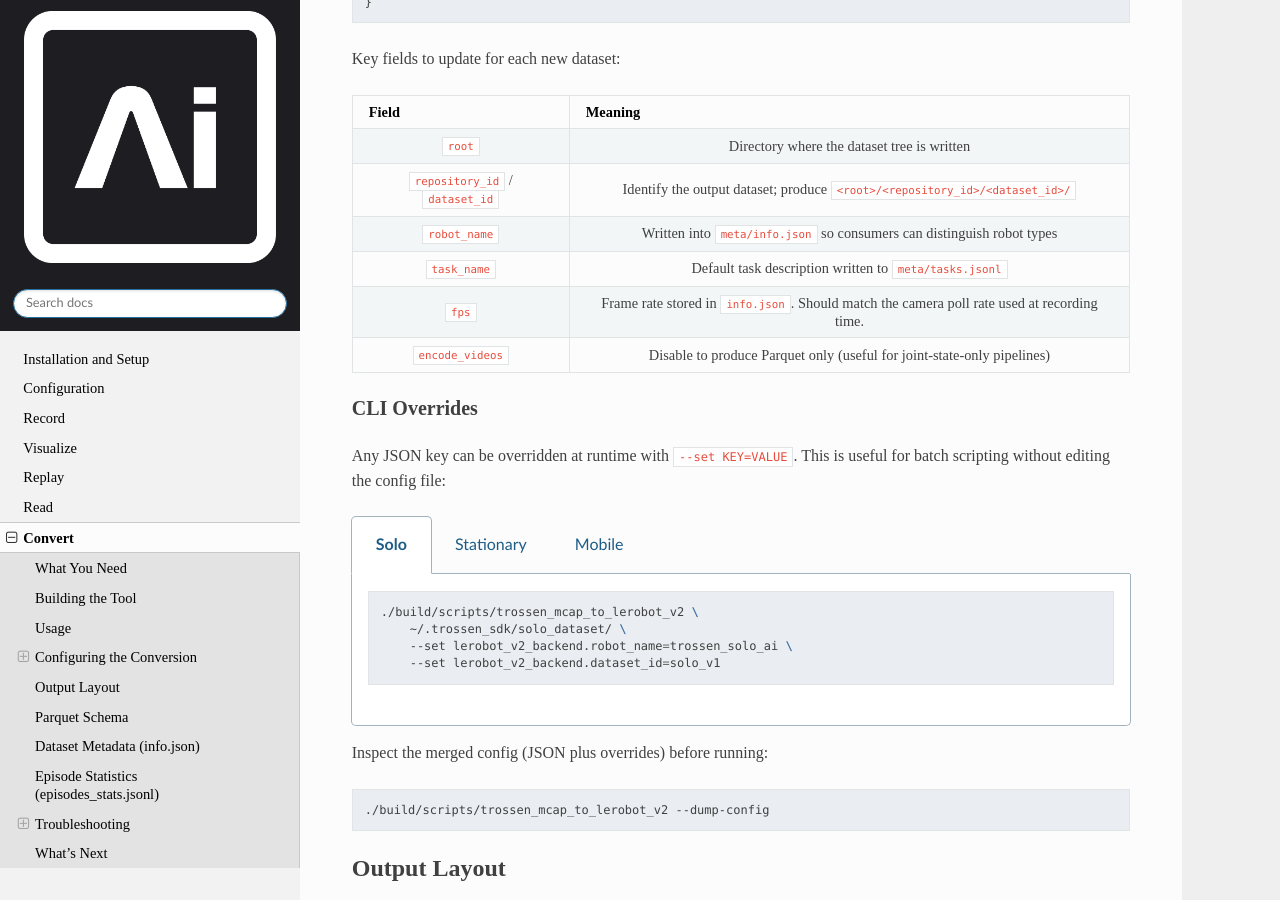
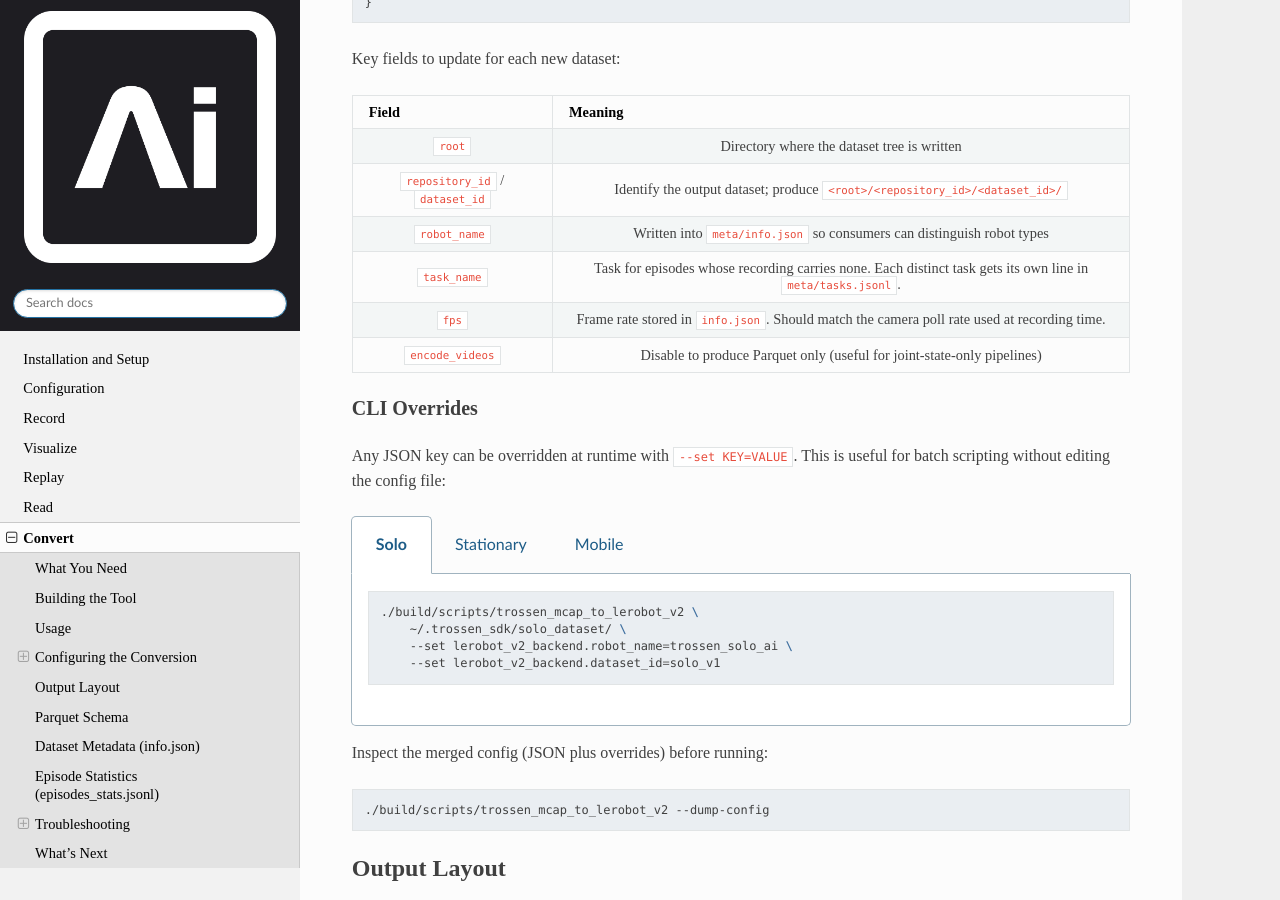
Before and after one commit to TrossenRobotics/trossen_sdk, a Sphinx documentation site: the page built from docs/convert.rst, in a window 1280 px wide and 900 px high, scrolled down 2018 px. Built offline with Sphinx 7.4.7 and the Read the Docs theme 3.1.0, drawn with Linux system fonts in a browser that asks for light colours; some web fonts are replaced.

Commit message:
docs: document the embedded task in v2
[skip ci]

```diff
--- a/docs/convert.rst
+++ b/docs/convert.rst
@@ -116,7 +116,8 @@ Key fields to update for each new dataset:
     * - ``robot_name``
       - Written into ``meta/info.json`` so consumers can distinguish robot types
     * - ``task_name``
-      - Default task description written to ``meta/tasks.jsonl``
+      - Task for episodes whose recording carries none.
+        Each distinct task gets its own line in ``meta/tasks.jsonl``.
     * - ``fps``
       - Frame rate stored in ``info.json``.
         Should match the camera poll rate used at recording time.
```
